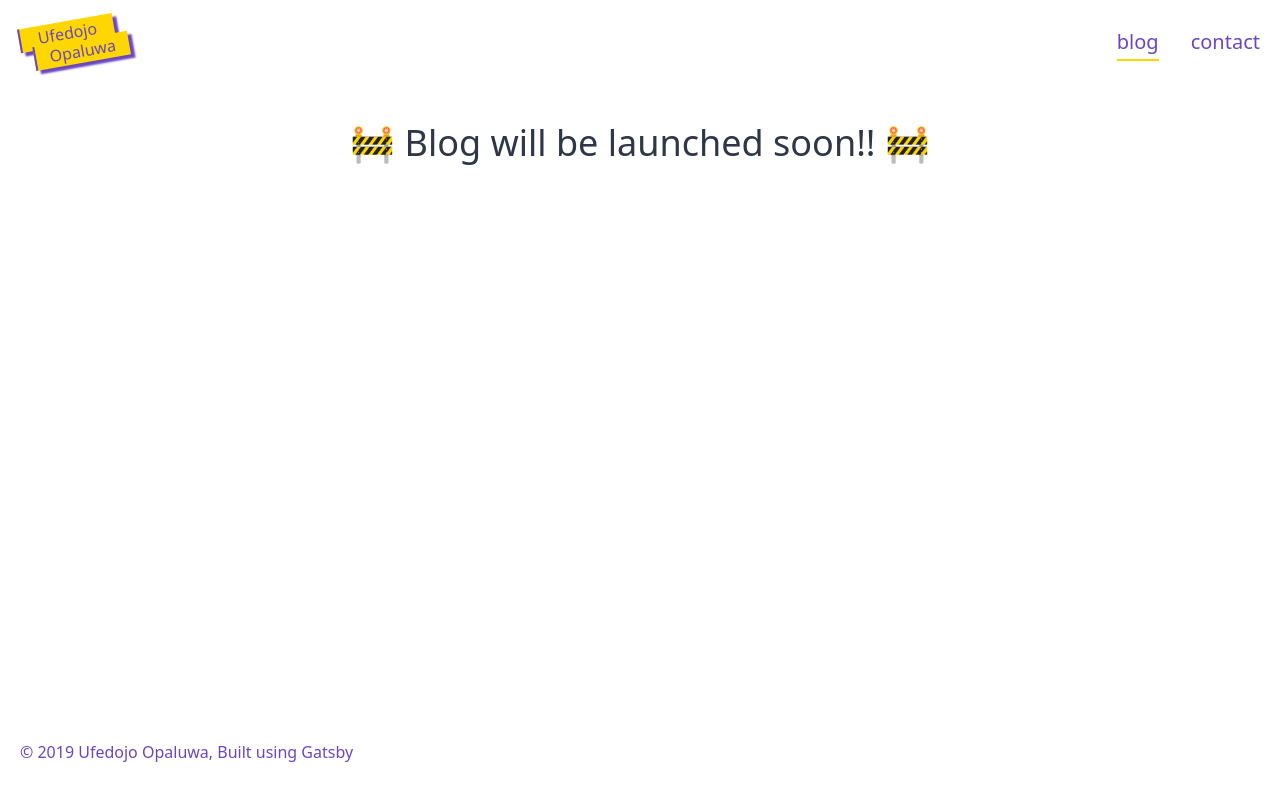
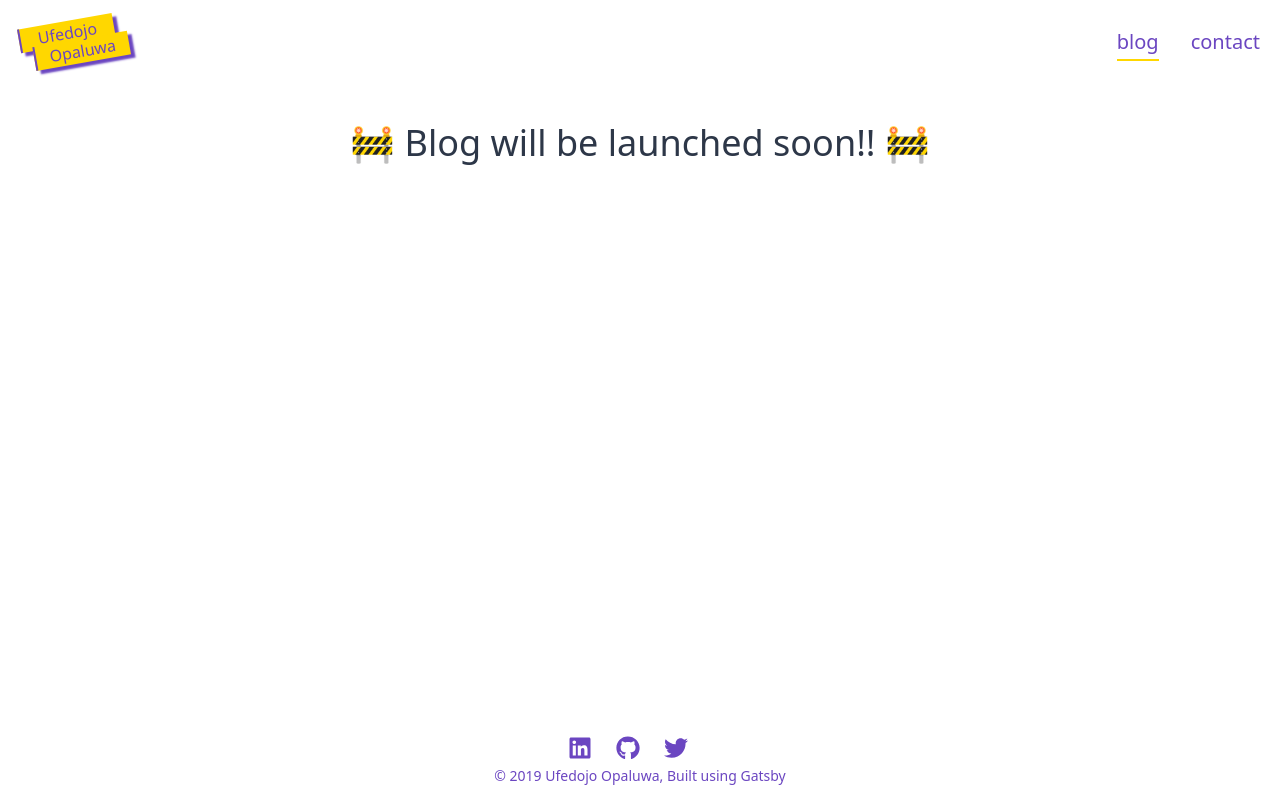
Before and after one commit to uopaluwa/ufedo-dev, a Gatsby site: page /blog in a window 1280 px wide. Built offline with nearby package versions, Linux system fonts and the light colour scheme; Gatsby itself is replaced by a stand-in of ours.

Commit message:
show social icons in footer when not on home page

```diff
--- a/src/components/footer.js
+++ b/src/components/footer.js
@@ -1,15 +1,14 @@
 import PropTypes from "prop-types"
 import React from "react"
+import SocialIcons from "./social"
 
-const Footer = ({ siteTitle }) => (
-  <footer className="h-20 text-purple-700">
-    <div className="p-5">
+const Footer = ({ siteTitle, path }) => (
+  <footer className="h-20 text-center text-purple-700 text-sm">
+    { path === "" ? <SocialIcons iconType="solid"/> : null}
+    <div className="pb-5 px-5 ">
       © 2019 {siteTitle}, Built using
       {` `}
-      <a href="https://www.gatsbyjs.org">Gatsby</a>
-    </div>
-    <div>
-
+      <a href="https://www.gatsbyjs.org" target="_blank" rel="noopener noreferrer">Gatsby</a>
     </div>
   </footer>
 )
--- a/src/components/layout.js
+++ b/src/components/layout.js
@@ -13,7 +13,7 @@ import Header from "./header"
 import Footer from "./footer"
 import "./layout.css"
 
-const Layout = ({ children }) => {
+const Layout = ({ children, path = "" }) => {
   const data = useStaticQuery(graphql`
     query SiteTitleQuery {
       site {
@@ -27,10 +27,10 @@ const Layout = ({ children }) => {
   return (
     <div className="flex flex-col h-screen text-gray-800">
       <Header siteTitle={data.site.siteMetadata.title} />
-      <div className="flex-grow md:max-w-2xl sm:max-w-lg max-w-3xl mx-auto px-5 pt-8 pb-10">
+      <div className="flex-grow md:max-w-2xl sm:max-w-lg max-w-3xl mx-auto px-5 py-8">
         <main>{children}</main>
       </div>
-      <Footer siteTitle={data.site.siteMetadata.title} />
+      <Footer siteTitle={data.site.siteMetadata.title} path={path} />
     </div>
   )
 }
--- a/src/components/social.js
+++ b/src/components/social.js
@@ -1,24 +1,28 @@
 import React from "react"
 import { FiTwitter, FiGithub, FiLinkedin } from "react-icons/fi"
+import { FaTwitter, FaGithub, FaLinkedin } from "react-icons/fa"
 
-const SocialIcons = () => (
-  <div className="flex mt-4 text-purple-700">
-    <span className="pr-6 text-3xl">
+const SocialIcons = ({ iconType }) => {
+  const iconSize = iconType === "solid" ? 'text-2xl' : 'text-3xl';
+  return (
+    <div className="mt-4 text-purple-700">
+      <span className={`inline-block mr-6 ${iconSize}`}>
         <a href="https://www.linkedin.com/in/ufedojoopaluwa/" target="_blank" rel="noopener noreferrer">
-        <FiLinkedin />
+          { iconType === "solid" ? <FaLinkedin/> :<FiLinkedin />}
         </a>
       </span>
-    <span className="pr-6 text-3xl">
+      <span className={`inline-block mr-6 ${iconSize}`}>
         <a href="https://github.com/uopaluwa" target="_blank" rel="noopener noreferrer">
-        <FiGithub />
+          { iconType === "solid" ? <FaGithub/> :<FiGithub />}
         </a>
       </span>
-    <span className="pr-6 text-3xl">
+      <span className={`inline-block mr-6 ${iconSize}`}>
         <a href="https://twitter.com/Ufedo_opals" target="_blank" rel="noopener noreferrer">
-        <FiTwitter />
+          { iconType === "solid" ? <FaTwitter/> :<FiTwitter />}
         </a>
       </span>
     </div>
-);
+  )
+};
 
 export default SocialIcons;
--- a/src/pages/index.js
+++ b/src/pages/index.js
@@ -3,8 +3,8 @@ import Layout from "../components/layout"
 import SEO from "../components/seo"
 import About from "../components/about"
 
-const IndexPage = () => (
-  <Layout>
+const IndexPage = ({ path }) => (
+  <Layout path={path}>
     <SEO title="Home" />
     <About />
   </Layout>
```
Lines whose indentation alone changed are shown as unchanged.
